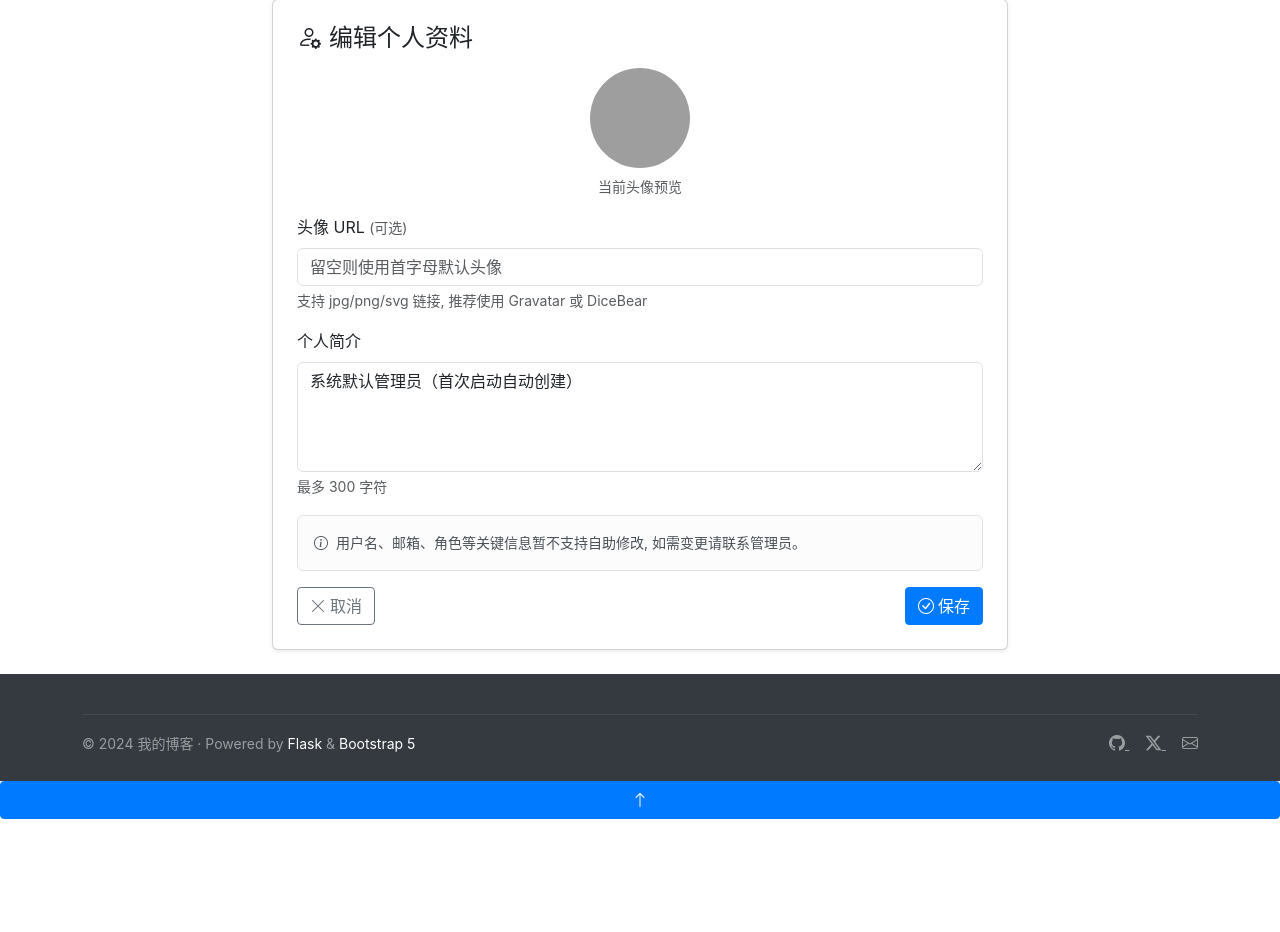
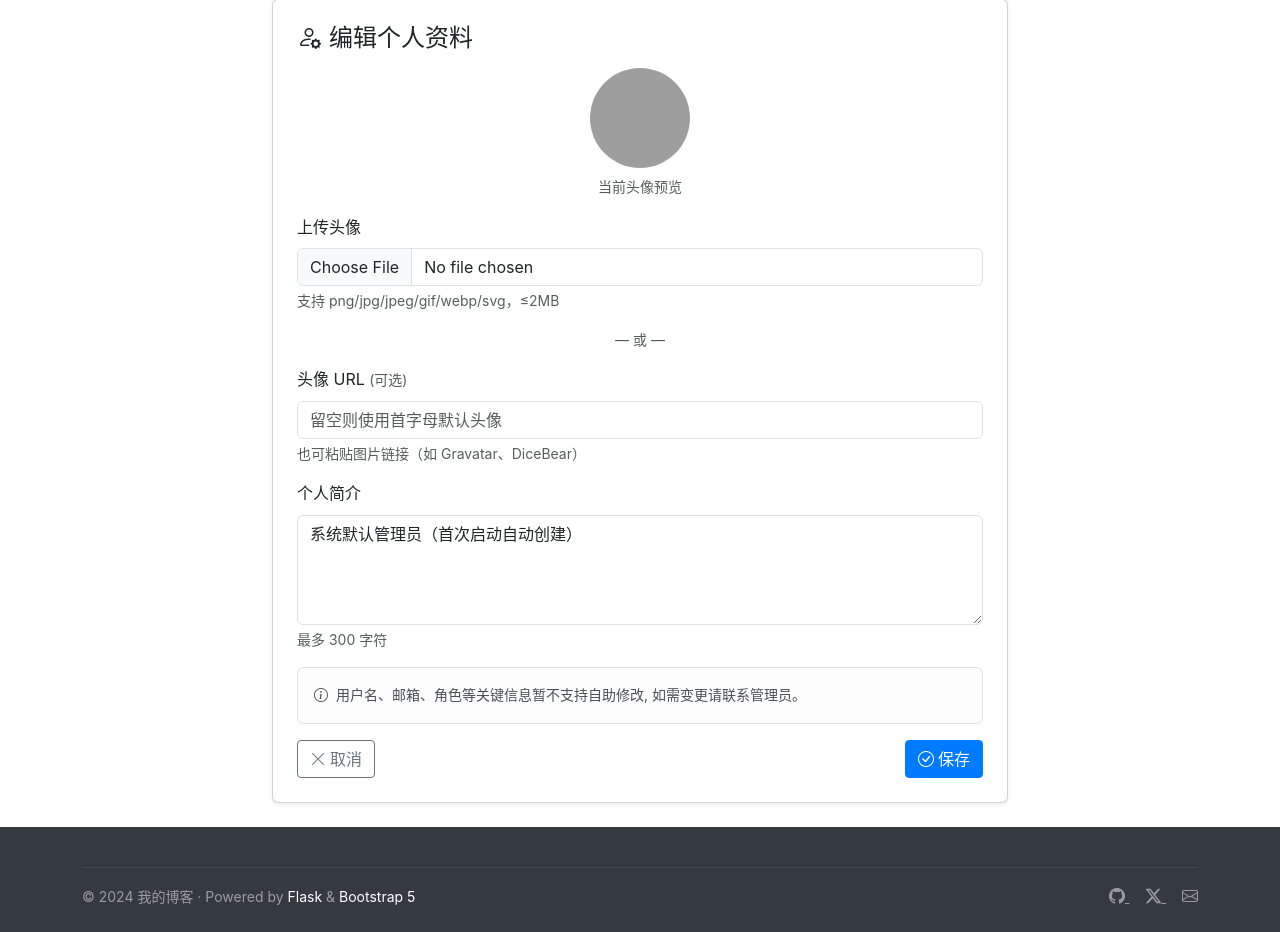
Before and after one commit to Hustaryaaee/flask_blog, a Flask app: page /auth/profile/edit in a window 1280 px wide. Shown: the part 142-1074 px from the top of the page. Before the commit the page ends 961 px from the top, so only its background shows below. Run offline with Flask 3, Linux system fonts and the light colour scheme; a user stored in the database is signed in; some libraries are stand-ins or nearby versions; grey boxes are pictures that could not be loaded.

Commit message:
feat: 用户头像改用本地上传，URL 作为兜底
编辑资料 (profile_edit)：
- 表单加 enctype=multipart/form-data
- 新增 avatar_file 输入框（accept=image/*）
- 保留 avatar_url 输入框作为兜底（兼容外链头像）

后端 routes/auth.py：
- 新增 _save_avatar() 工具函数
  校验扩展名 (png/jpg/jpeg/gif/webp/svg) 和大小 (≤2MB)
  用 uuid 命名存到 uploads/avatars/
  返回 /uploads/avatars/<uuid>.<ext> 静态路径
- profile_edit() 处理上传文件 → 写入 current_user.avatar_url

前端预览：
- 选中文件后用 FileReader 即时显示在头像预览图上
- JS 检查文件大小，>2MB 时拒绝

数据隔离：
- uploads/ 已在 .gitignore 中排除 (uploads/*)
  上传的头像作为运行时数据，不进 GitHub

```diff
--- a/routes/auth.py
+++ b/routes/auth.py
@@ -11,8 +11,15 @@ from flask import (
 )
 from flask_login import login_user, logout_user, login_required, current_user
 from urllib.parse import urlparse
+import os
+import uuid
 
 from models import db, User, Post
+from werkzeug.utils import secure_filename
+
+# 允许的头像格式
+ALLOWED_AVATAR_EXT = {'png', 'jpg', 'jpeg', 'gif', 'webp', 'svg'}
+MAX_AVATAR_SIZE = 2 * 1024 * 1024  # 2MB
 
 # 用户认证蓝图
 auth_bp = Blueprint('auth', __name__, url_prefix='/auth')
@@ -32,6 +39,41 @@ def _is_safe_next_url(target: str) -> bool:
     parsed = urlparse(target)
     # 仅接受相对路径（无 netloc / scheme）
     return not parsed.netloc and not parsed.scheme and target.startswith('/')
+
+
+def _save_avatar(file_storage, user_id: int):
+    """
+    保存头像文件到 uploads/avatars/。
+    返回 (ok: bool, info: str)
+        - 成功：ok=True, info=最终 URL（形如 /uploads/avatars/<uuid>.<ext>）
+        - 失败：ok=False, info=错误消息
+    """
+    if not file_storage or not file_storage.filename:
+        return False, '未选择文件'
+
+    # 取扩展名
+    orig = file_storage.filename.lower()
+    ext = orig.rsplit('.', 1)[-1] if '.' in orig else ''
+    if ext not in ALLOWED_AVATAR_EXT:
+        return False, f'仅支持 {", ".join(sorted(ALLOWED_AVATAR_EXT))} 格式'
+
+    # 读字节判大小
+    raw = file_storage.read()
+    if len(raw) > MAX_AVATAR_SIZE:
+        return False, f'文件过大（>{MAX_AVATAR_SIZE // 1024 // 1024}MB）'
+
+    # 存盘目录
+    folder = os.path.join(current_app.root_path, 'uploads', 'avatars')
+    os.makedirs(folder, exist_ok=True)
+
+    # 用 uuid 避免冲突 / 路径穿越
+    fname = f'user-{user_id}-{uuid.uuid4().hex[:8]}.{ext}'
+    fpath = os.path.join(folder, fname)
+
+    with open(fpath, 'wb') as f:
+        f.write(raw)
+
+    return True, f'/uploads/avatars/{fname}'
 
 
 def _validate_username(username: str) -> str | None:
@@ -262,11 +304,23 @@ def profile_edit():
             flash('个人简介不能超过 300 字符', 'error')
             return render_template('auth/profile_edit.html', user=current_user)
 
+        # 处理头像文件上传
+        avatar_file = request.files.get('avatar_file')
+        if avatar_file and avatar_file.filename:
+            ok, info = _save_avatar(avatar_file, current_user.id)
+            if not ok:
+                flash(info, 'error')
+                return render_template('auth/profile_edit.html', user=current_user)
+            # 上传成功 → 覆盖 URL 字段（保存为 /uploads/avatars/<id>.<ext> 静态路径）
+            avatar_url = info  # info 即为最终 URL
+            flash('头像已上传', 'success')
+
         current_user.bio = bio or None
         current_user.avatar_url = avatar_url or None
         try:
             db.session.commit()
-            flash('个人资料已更新', 'success')
+            if not avatar_file or not avatar_file.filename:
+                flash('个人资料已更新', 'success')
             return redirect(url_for('auth.profile'))
         except Exception as exc:  # noqa: BLE001
             db.session.rollback()
--- a/templates/auth/profile_edit.html
+++ b/templates/auth/profile_edit.html
@@ -17,17 +17,32 @@
             <div class="card-body p-4">
                 <h4 class="mb-3"><i class="bi bi-person-gear me-2"></i>编辑个人资料</h4>
 
-                <form method="POST" action="{{ url_for('auth.profile_edit') }}">
+                <form method="POST" action="{{ url_for('auth.profile_edit') }}" enctype="multipart/form-data">
                     <input type="hidden" name="csrf_token" value="{{ csrf_token() }}">
 
                     <div class="mb-3 text-center">
                         <img src="{{ user.avatar() }}"
                              alt="{{ user.username }}"
+                             id="avatarPreview"
                              class="rounded-circle mb-2"
                              width="100" height="100"
                              style="object-fit: cover;">
                         <p class="text-muted small mb-0">当前头像预览</p>
                     </div>
+
+                    <div class="mb-3">
+                        <label for="avatar_file" class="form-label">上传头像</label>
+                        <input type="file"
+                               class="form-control"
+                               id="avatar_file"
+                               name="avatar_file"
+                               accept="image/png,image/jpeg,image/jpg,image/gif,image/webp,image/svg+xml">
+                        <div class="form-text">
+                            支持 png/jpg/jpeg/gif/webp/svg，≤2MB
+                        </div>
+                    </div>
+
+                    <div class="text-center text-muted small my-3">— 或 —</div>
 
                     <div class="mb-3">
                         <label for="avatar_url" class="form-label">头像 URL <span class="text-muted small">(可选)</span></label>
@@ -38,7 +53,7 @@
                                value="{{ user.avatar_url or '' }}"
                                placeholder="留空则使用首字母默认头像"
                                maxlength="255">
-                        <div class="form-text">支持 jpg/png/svg 链接, 推荐使用 Gravatar 或 DiceBear</div>
+                        <div class="form-text">也可粘贴图片链接（如 Gravatar、DiceBear）</div>
                     </div>
 
                     <div class="mb-3">
@@ -71,3 +86,23 @@
     </div>
 </div>
 {% endblock %}
+
+{% block extra_scripts %}
+<script>
+    // 选中文件后即时预览
+    const fileInput = document.getElementById('avatar_file');
+    const preview = document.getElementById('avatarPreview');
+    if (fileInput && preview) {
+        fileInput.addEventListener('change', function() {
+            const f = this.files[0];
+            if (!f) return;
+            if (f.size > 2 * 1024 * 1024) {
+                alert('文件过大（>2MB）'); this.value = ''; return;
+            }
+            const reader = new FileReader();
+            reader.onload = e => { preview.src = e.target.result; };
+            reader.readAsDataURL(f);
+        });
+    }
+</script>
+{% endblock %}
```
